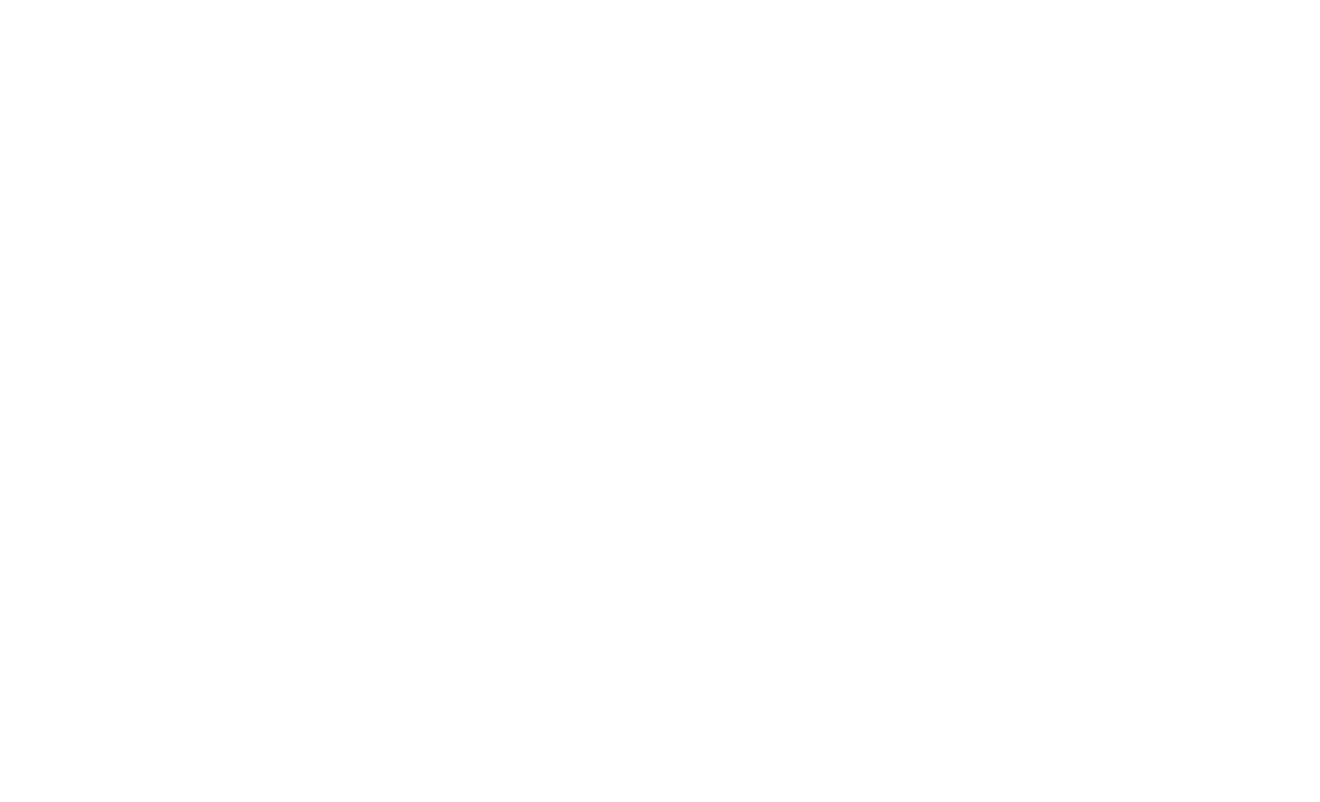
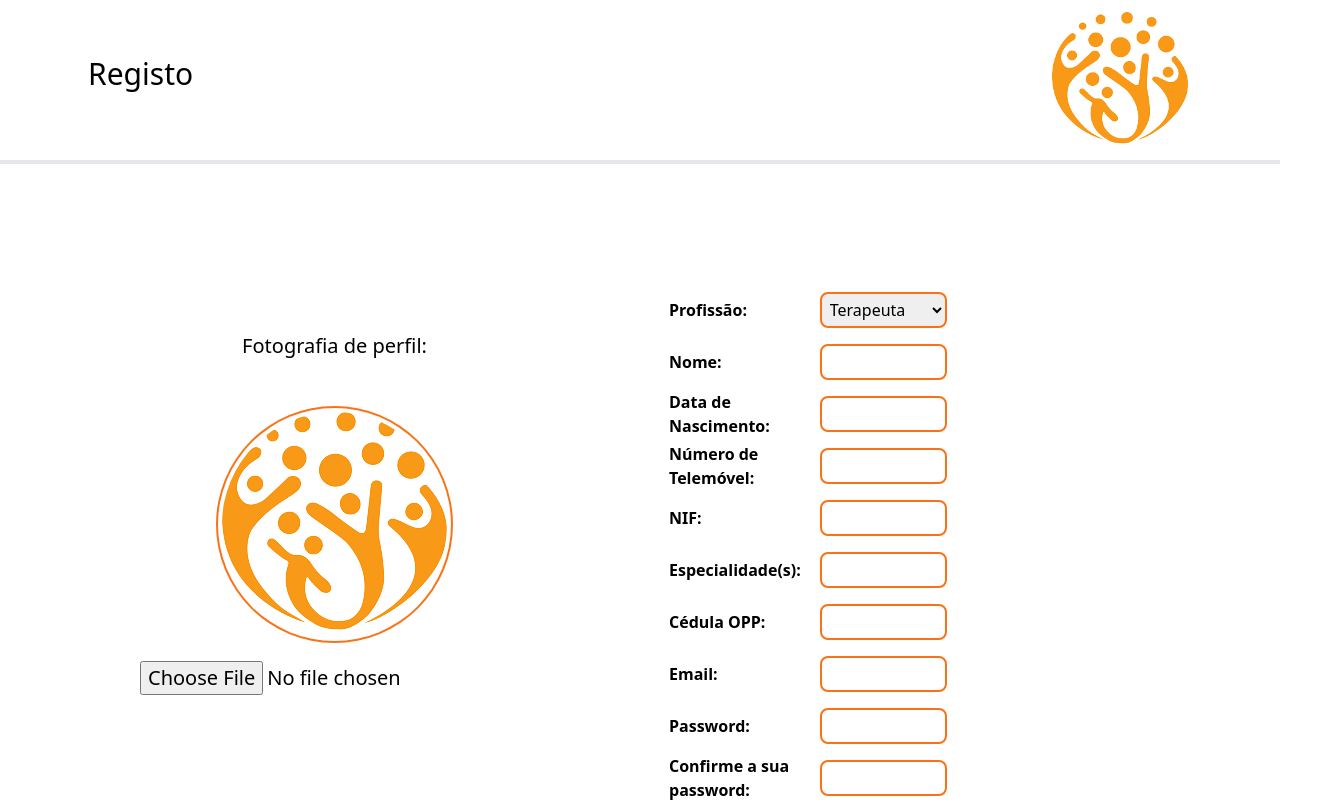
Before and after one commit to MindGest/mindgest-frontend, a SvelteKit app: page /auth/register in a window 1280 px wide. Shown: the top 802 px of the page, 1320 px wide, since content can reach past the window. Built offline with nearby package versions, Linux system fonts and the light colour scheme.

Commit message:
Register page + selector component

```diff
--- /dev/null
+++ b/src/lib/components/Selector.svelte
@@ -0,0 +1,23 @@
+<script>
+  let class_;
+  export let options = [];
+  export let display_func = a => a;
+  export let index = 0;
+  export let value;
+  export let id;
+  export let label = '';
+  export {class_ as class};
+
+  $: {
+    value = options[index];
+    console.log(value);
+  }
+</script>
+<div class={class_}>
+  <label for={id}>{label}</label>
+  <select id={id} class="border-2 border-orange-500 rounded-lg focus:outline-orange-200 focus:outline-offset-2 font-normal p-1 m-2" bind:value={index}>
+    {#each options as option, i}
+      <option value={i}>{display_func(option)}</option>
+    {/each}
+  </select>
+</div>
--- a/src/routes/auth/register/+page.svelte
+++ b/src/routes/auth/register/+page.svelte
@@ -0,0 +1,82 @@
+<script>
+	import Button from '$lib/components/button.svelte';
+    import {push, pop, replace} from 'svelte-spa-router';
+    import {goto} from '$app/navigation';
+    import TextBox from '$lib/components/TextBox.svelte';
+    import TextArea from '$lib/components/TextDisplay.svelte';
+    import Avatar from '$lib/components/Avatar.svelte';
+    import Selector from '$lib/components/Selector.svelte';
+
+    //TODO: Add validation to email and password, save to database.
+
+    let roles = [{text:'Terapeuta'}, {text:'Segurança'}, {text:'Contabilista'}];
+
+    let person = {
+        role: '',
+        name: '',
+        picture: '',
+        birthday: '',
+        adress: '',
+        cellphone: '',
+        tax_number: '',
+        specialty: '',
+        OPP: '',
+        email: '',
+        password: '',
+    }
+    let password_validation = '';
+
+    function onSubmit(){}
+
+
+
+    //Funtion to update Profile Picture
+    function onChange(event) {
+    if (event.target.files && event.target.files[0]) {
+      var reader = new FileReader();
+      reader.onload = function (e) {
+        person.picture = e.target.result;
+      }
+      reader.readAsDataURL(event.target.files[0]);
+    }
+  }
+
+</script>
+<div class="flex flex-row items-center justify-center w-full h-auto border-b-4 space-x-30">
+
+    <div class="w-3/4 text-3xl font-sans  pl-2 pb-3">Registo</div>
+    <img src="/logo.png" alt="logo" class="p-3 object-cover h-40 w-40" />
+</div>
+
+<div class="flex flex-row items-start justify-center w-full m-10 p-5">
+    <div class="flex flex-col items-center justify-center w-3/6 h-auto m-10 p-5 text-xl font-sans">
+        <div class="text-m m-12">Fotografia de perfil:</div>
+        {#if person.picture}
+            <Avatar src={person.picture} alt=''/>
+        {:else}
+            <Avatar src="/logo.png" alt=''/>
+        {/if}
+        <input class="m-5" type="file"  on:change={onChange} />
+    </div>
+    <div class="flex flex-col justify-center h-auto w-5/6 m-10 p-5 items-stretch">
+
+        <form class="flex flex-col w-full items-stretch" on:submit={onSubmit}>
+            <Selector id="role" label="Profissão:" options={roles} display_func={o => o.text} bind:value={person.role} class="grid grid-cols-4 items-center font-bold"/>
+            <TextBox id="name" label="Nome:" bind:value={person.name} class="grid grid-cols-4 items-center font-bold"/>
+            <TextBox id="birthday" label="Data de Nascimento:" bind:value={person.birthday} class="grid grid-cols-4 items-center font-bold"/>
+            <TextBox id="phone_number" label="Número de Telemóvel:" bind:value={person.cellphone} class="grid grid-cols-4 items-center font-bold"/>
+            <TextBox id="tax_number" label="NIF:" bind:value={person.tax_number} class="grid grid-cols-4 items-center font-bold"/>
+            {#if person.role.text == "Terapeuta"}
+                <TextBox id="specialty" label="Especialidade(s):" bind:value={person.specialty} class="grid grid-cols-4 items-center font-bold"/> <!--TODO: fazer um select com as especialidades ou guarda-se com "," (?)-->
+                <TextBox id="opp" label="Cédula OPP:" bind:value={person.opp} class="grid grid-cols-4 items-center font-bold"/>
+            {/if}
+            <TextBox id="email" label="Email:" bind:value={person.email} class="grid grid-cols-4 items-center font-bold"/>
+            <TextBox id="password" label="Password:" bind:value={person.password} class="grid grid-cols-4 items-center font-bold"/>
+            <TextBox id="name" label="Confirme a sua password:" bind:value={password_validation} class="grid grid-cols-4 items-center font-bold"/>
+        </form>
+        <div class="flex flex-row w-3/6 m-10 p-5 items-center justify-center space-x-56">
+            <a class="text-orange-500 red w-full py-2 outline outline-1 rounded text-center" href="login">Voltar ao Login</a>
+            <Button>Registar</Button>
+        </div>
+    </div>
+</div>
--- a/src/routes/playground/+page.svelte
+++ b/src/routes/playground/+page.svelte
@@ -3,6 +3,7 @@
   import Card from '$lib/components/Card.svelte';
   import Checkbox from '$lib/components/Checkbox.svelte';
   import SearchBar from '$lib/components/SearchBar.svelte';
+  import Selector from '$lib/components/Selector.svelte';
   import Table from '$lib/components/Table.svelte';
   import TextArea from '$lib/components/TextArea.svelte';
   import TextBox from '$lib/components/TextBox.svelte';
@@ -42,4 +43,8 @@
   <h1><b>TextBox Component</b></h1>
   <TextBox />
   <p class="m-10" />
+
+  <h1><b>Selector Component</b></h1>
+  <Selector options={[{"text":"aaa"},{"text":"bbb"},{"text":"ccc"}]}
+  display_func={o => o.text}/>
 </div>
```
